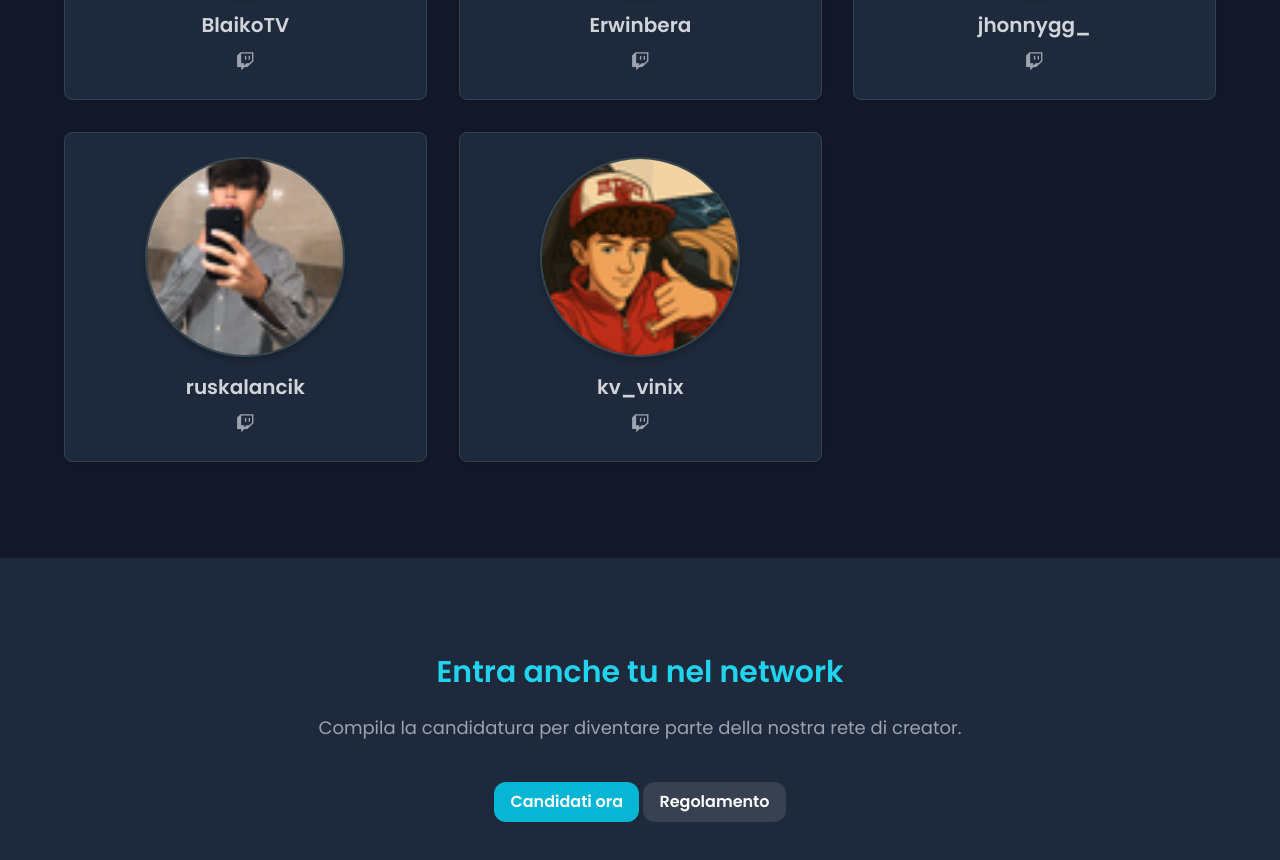
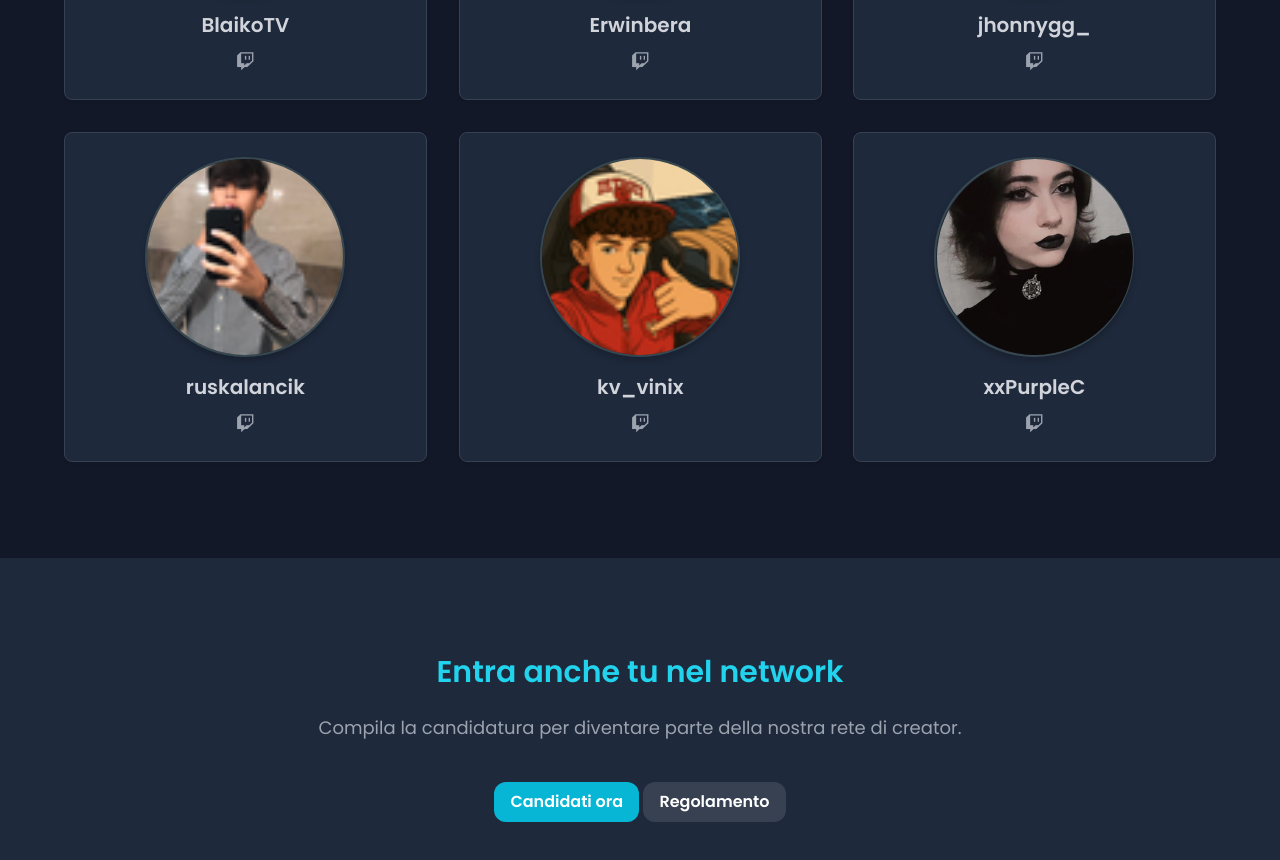
Before and after one commit to Alexandercasadei/NexusNetwork, a plain HTML site: page index.html in a window 1280 px wide. Shown: the part 1960-2820 px from the top of the page. Drawn offline with nearby package versions, Linux system fonts and the light colour scheme.

Commit message:
aggiunta xxPurpleC

```diff
--- a/index.html
+++ b/index.html
@@ -206,6 +206,16 @@
                 <a href="https://www.twitch.tv/kv_vinix" target="_blank" class="text-gray-400 hover:text-cyan-300"><i class="fab fa-twitch text-lg"></i></a>
             </div>
         </div>
+        <div class="bg-[#1e293b] p-6 rounded-lg text-center shadow hover:scale-105 transition border border-gray-700" data-aos="zoom-in">
+            <div class="image-container">
+                <img src="Streamer/xxPurpleC.png" alt="Erwinbera">
+                <div class="overlay">Steamer</div>
+            </div>
+            <h3 class="text-xl font-semibold mt-4 text-gray-300">xxPurpleC</h3>
+            <div class="flex justify-center space-x-4 mt-2">
+                <a href="https://www.twitch.tv/xxpurplec" target="_blank" class="text-gray-400 hover:text-cyan-300"><i class="fab fa-twitch text-lg"></i></a>
+            </div>
+        </div>
 
     </div>
 
```
Also changed, not shown: Streamer/xxPurpleC.png (added).
